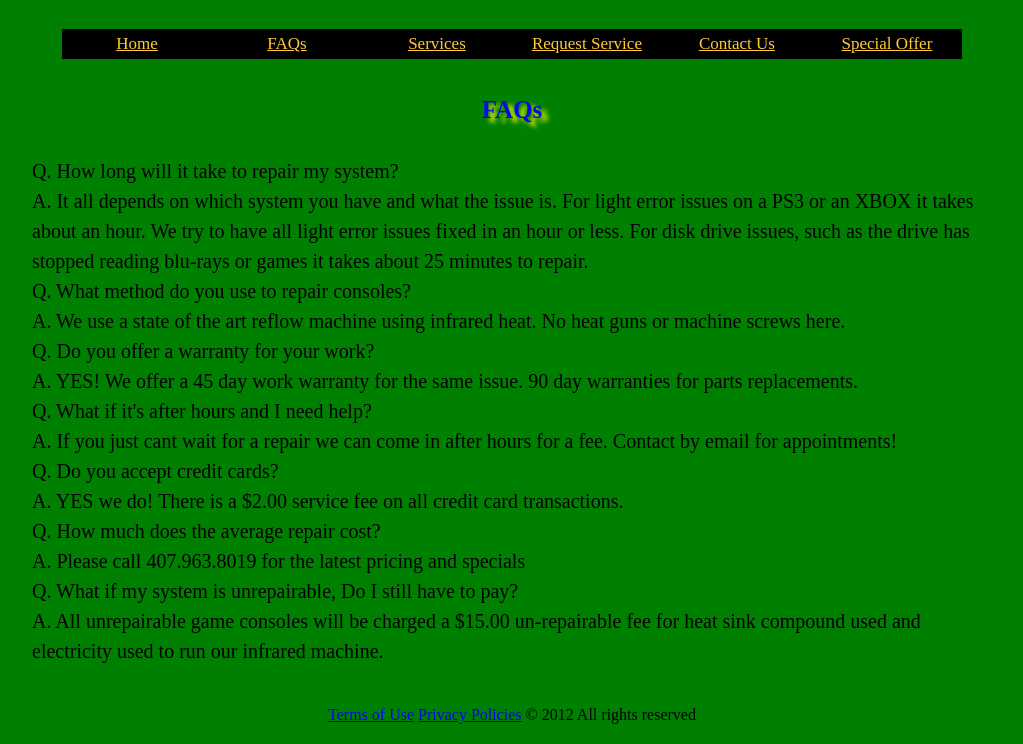
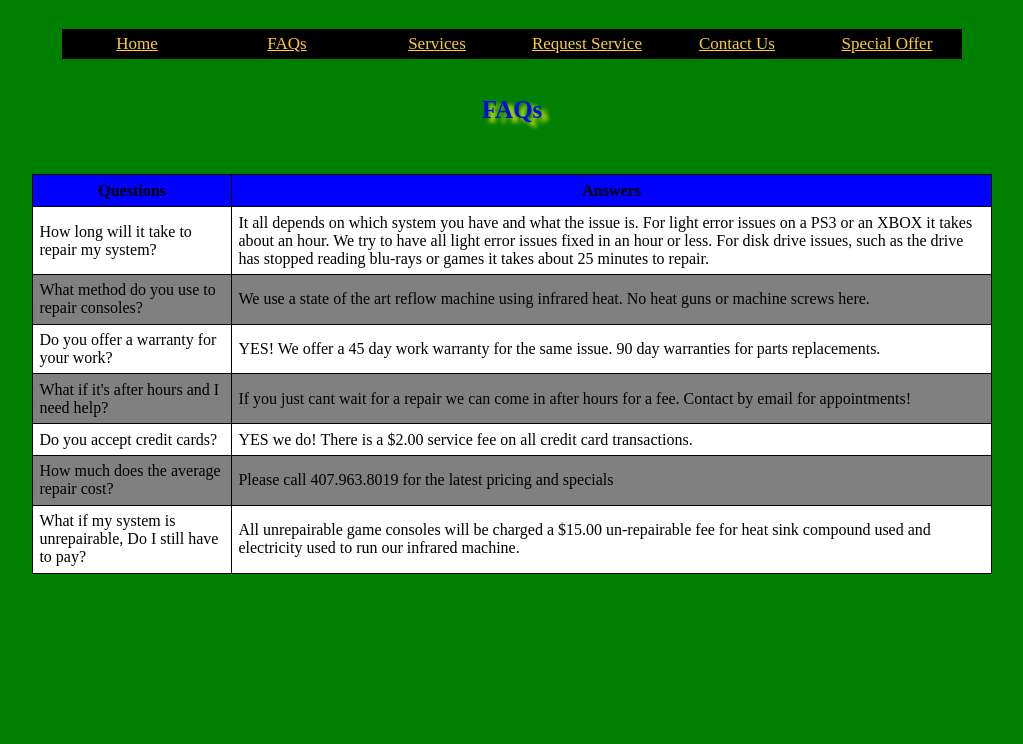
Before and after one commit to kehodge/audit, a plain HTML site: page faqs.html in a window 1280 px wide. Shown: the part 119-863 px from the top of the page, without its empty margins (128-1151 px from the left). After the commit the page ends 800 px from the top, so only its background shows below. Drawn offline with Linux system fonts and the light colour scheme; a web font is replaced by a local one.

Commit message:
faqs editing

```diff
--- a/css/main.css
+++ b/css/main.css
@@ -80,7 +80,7 @@ h2{
   text-shadow:6px 4px 4px yellow;
   margin:3.888888888889%;/*35px*/
   font-size: 1.5625em;/*25px*/
-  margin-bottom:3.333333333333%;/*30px*/
+  margin-bottom:50px;/*30px*/
   text-decoration: none;
 }
 
@@ -183,8 +183,34 @@ body{
 
 #faqs p{
   font-size: 20px;
-  line-height: 1.5;
 }
+
+table{
+   border-collapse: collapse;
+   margin:auto;
+   padding-top:4.531722054381%;
+   background-color:white;
+   font-size:100%;
+
+}
+
+td{
+   border:1px solid #000;
+   padding:0.4em;
+}
+
+th{
+   text-align:center;
+   background-color:blue;
+   color:#000;
+   border:1px solid #000;
+   padding:0.4em;
+}
+
+#odd1, #odd2, #odd3, #odd4{
+   background-color: gray;
+}
+
 
 
 /*-- contact information styling --*/
--- a/faqs.html
+++ b/faqs.html
@@ -26,38 +26,44 @@
 
     </header>
 
-
-      <h2>FAQs</h2>
-
-      <p>Q. How long will it take to repair my system?<br/>
-      A. It all depends on which system you have and what the issue is. For light error issues on a PS3 or an XBOX it takes about an hour. We try to have all light error issues fixed in an hour or less. For disk drive issues, such as the drive has stopped reading blu-rays or games it takes about 25 minutes to repair.<br/>
-
-      Q. What method do you use to repair consoles?<br/>
-      A. We use a state of the art reflow machine using infrared heat. No heat guns or machine screws here.<br/>
-
-      Q. Do you offer a warranty for your work?<br/>
-      A. YES! We offer a 45 day work warranty for the same issue. 90 day warranties for parts replacements.<br/>
-
-      Q. What if it's after hours and I need help?<br/>
-      A. If you just cant wait for a repair we can come in after hours for a fee. Contact by email for appointments!<br/>
-
-      Q. Do you accept credit cards?<br/>
-      A. YES we do! There is a $2.00 service fee on all credit card transactions.<br/>
-
-      Q. How much does the average repair cost?<br/>
-      A. Please call 407.963.8019 for the latest pricing and specials<br/>
-
-      Q. What if my system is unrepairable, Do I still have to pay?<br/>
-      A.  All unrepairable game consoles  will be charged a $15.00 un-repairable fee for heat  sink compound used and electricity used to run our infrared machine.
-      </p>
+     <table>
+        <caption><h2>FAQs</h2></caption>
+        <tr>
+         <th>Questions</th>
+         <th>Answers</th>
+         </tr>
+      <tr>
+        <td>How long will it take to repair my system?</td>
+        <td>It all depends on which system you have and what the issue is. For light error issues on a PS3 or an XBOX it takes about an hour. We try to have all light error issues fixed in an hour or less. For disk drive issues, such as the drive has stopped reading blu-rays or games it takes about 25 minutes to repair.</td>
+        </tr>
+       <tr id="odd1">
+        <td>What method do you use to repair consoles?</td>
+        <td>We use a state of the art reflow machine using infrared heat. No heat guns or machine screws here.</td>
+       </tr>
+       <tr>
+         <td>Do you offer a warranty for your work?</td>
+         <td>YES! We offer a 45 day work warranty for the same issue. 90 day warranties for parts replacements.</td>
+        </tr>
+       <tr id="odd2">
+        <td>What if it's after hours and I need help?</td>
+        <td>If you just cant wait for a repair we can come in after hours for a fee. Contact by email for appointments!</td>
+       </tr>
+       <tr>
+        <td>Do you accept credit cards?</td>
+        <td>YES we do! There is a $2.00 service fee on all credit card transactions.</td>
+       </tr>
+       <tr id="odd3">
+         <td>How much does the average repair cost?</td>
+         <td>Please call 407.963.8019 for the latest pricing and specials</td>
+        </tr>
+       <tr>
+        <td>What if my system is unrepairable, Do I still have to pay?</td>
+        <td>All unrepairable game consoles  will be charged a $15.00 un-repairable fee for heat  sink compound used and electricity used to run our infrared machine.</td>
+       </tr>
 
 
-     <footer>
-      <a href="Terms.html">Terms of Use</a>
-      <a href="Privacy.html">Privacy Policies</a>
 
-       &copy; 2012  All rights reserved
-     </footer>
+
 
    </body>
 </html>
```
Also changed, not shown: special.html (+1 -1 lines).
